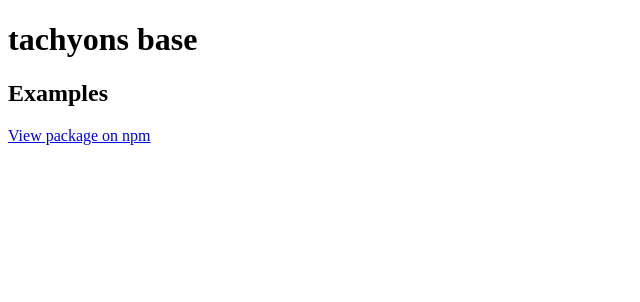
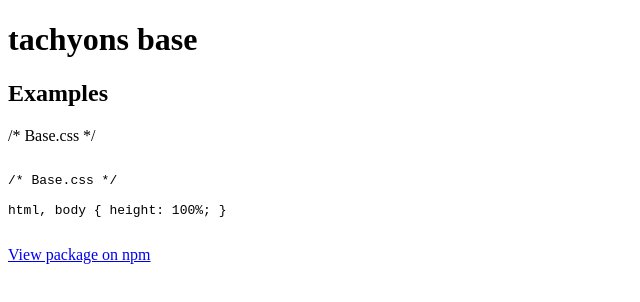
Before and after one commit to tachyons-css/tachyons-base, a website: page index.html in a window 1280 px wide. Shown: the whole page, without its empty margins (0-640 px from the left). Drawn offline with Linux system fonts and the light colour scheme.

Commit message:
Automatically adds code example and base for visual docs

```diff
--- a/index.html
+++ b/index.html
@@ -13,6 +13,15 @@
   <body>
     <h1>tachyons base</h1>
     <h2>Examples</h2>
+
+/* Base.css */
+    <pre>
+<code>
+/* Base.css */
+
+html, body { height: 100%; }
+</code>
+</pre>
     <a href="http://npmjs.org/package/tachyons-base" title="tachyons-base">View package on npm</a>
   </body>
 </html>
```
